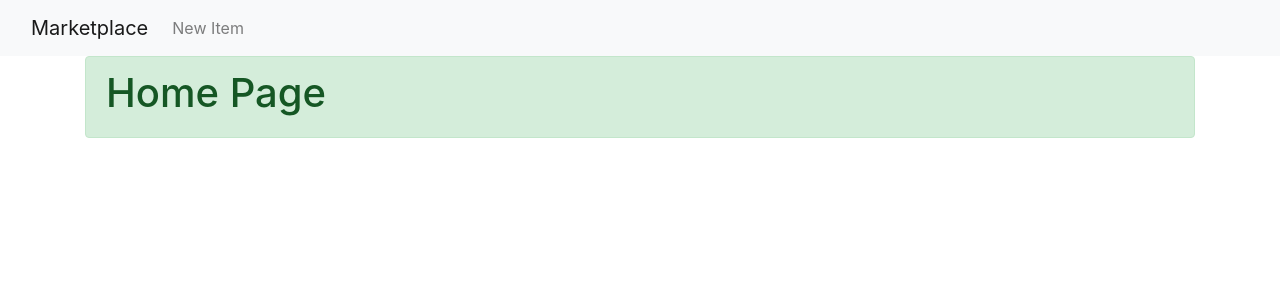
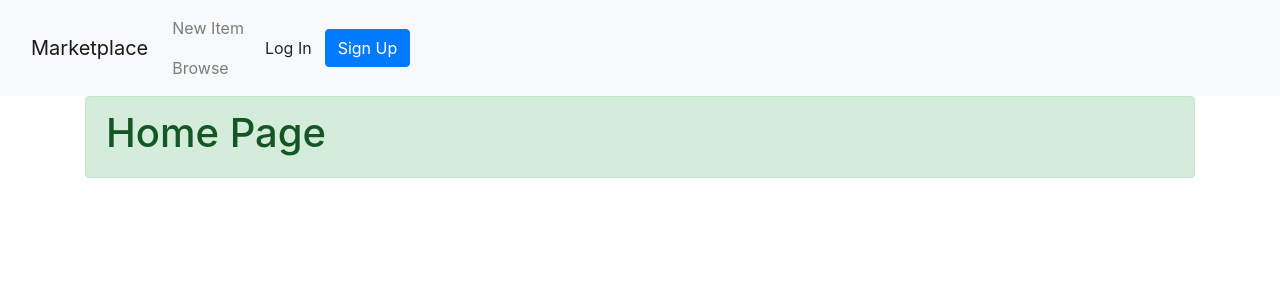
Before and after one commit to elkocho1/project-4, a Django app: page / in a window 1280 px wide. Shown: the top 300 px of the page. Run offline with Django 4.2, Linux system fonts and the light colour scheme; some libraries are stand-ins or nearby versions.

Commit message:
Add Log In and Sign Up button

```diff
--- a/templates/base.html
+++ b/templates/base.html
@@ -18,8 +18,13 @@
             <ul class="navbar-nav ms-auto">
                 <li class="nav-item">
                     <a href="#" class="nav-link">New Item</a>
+                    <a href="#" class="nav-link">Browse</a>
                 </li>
             </ul>
+            <div class="d-flex">
+                <a href="#" role="button" class="btn btn-outlone-primary me-2">Log In</a>
+                <a href="#" role="button" class="btn btn-primary">Sign Up</a>
+            </div>
         </div>
     </div>
 </nav>
```
